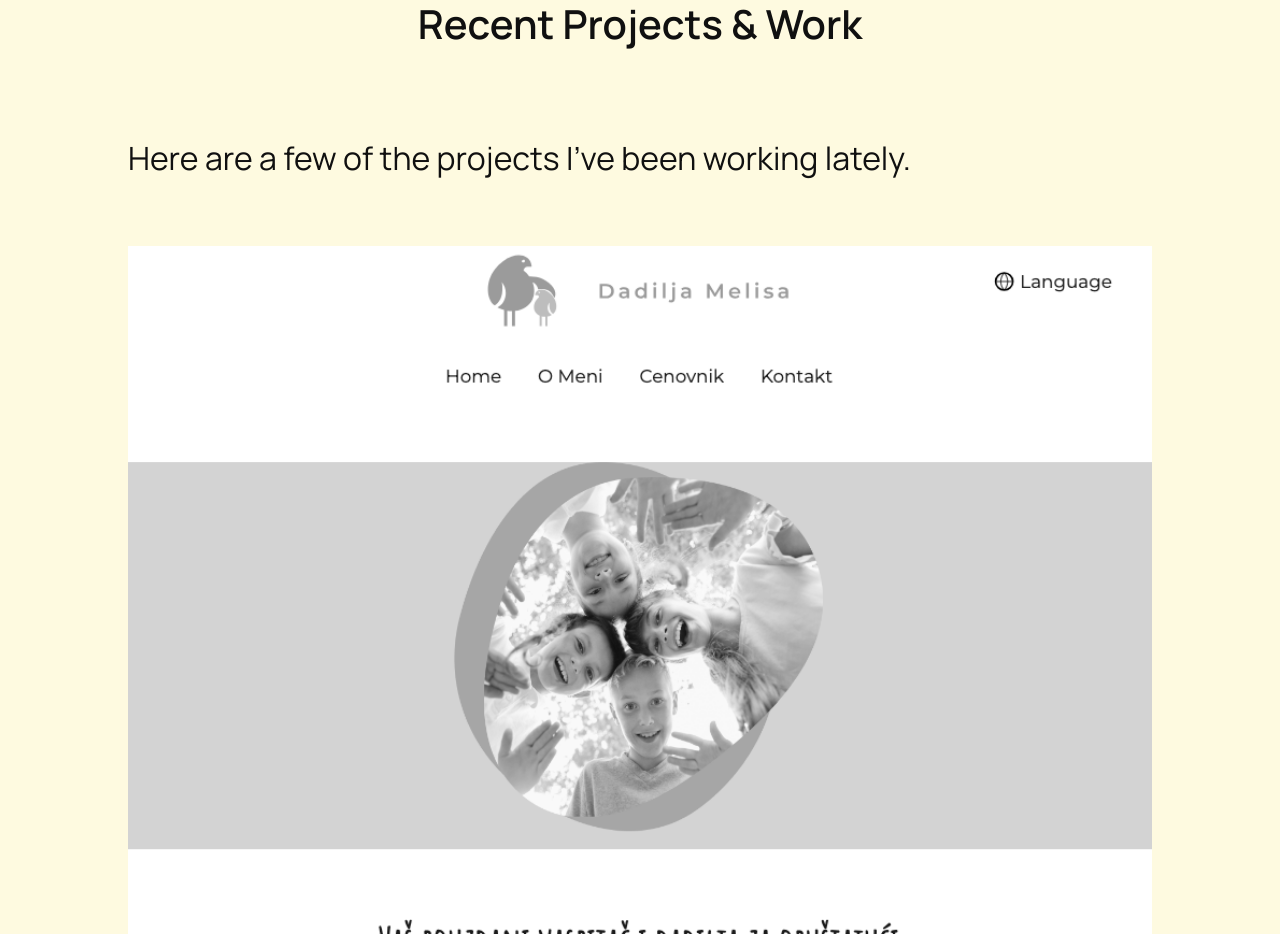
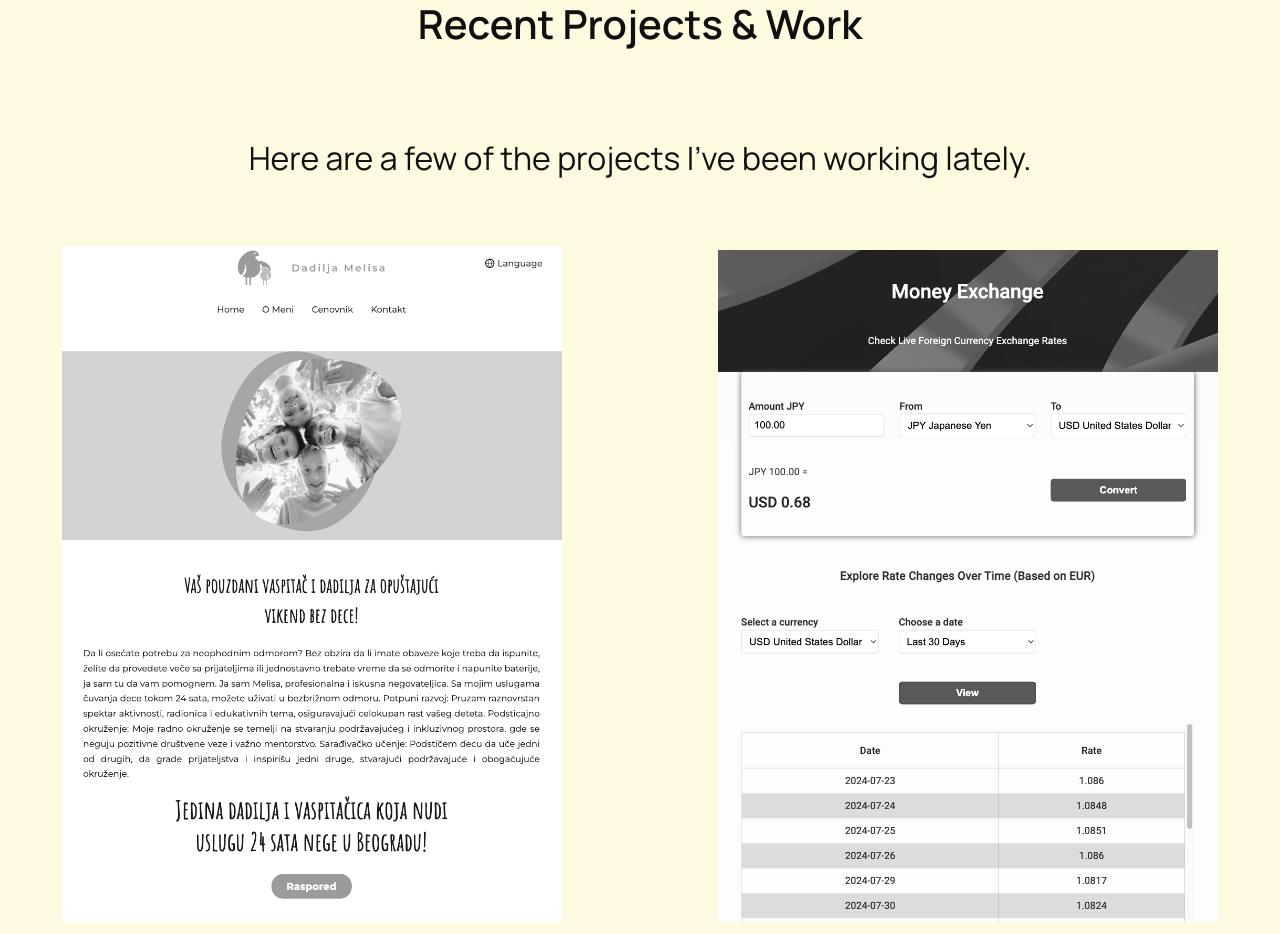
Before and after one commit to CarolANikolic/portfolio, a Next.js app: page / in a window 1280 px wide. Shown: the part 1580-2514 px from the top of the page. Built offline with nearby package versions, Linux system fonts and the light colour scheme.

Commit message:
style: adjust portfolio items in two columns for bigger screens.

```diff
--- a/components/PortfolioSection/index.js
+++ b/components/PortfolioSection/index.js
@@ -20,7 +20,7 @@ import styles from "./index.module.css";
 export default function PortfolioSection() {
     return (
         <section className={styles.portfolioSection}>
-            <div className={styles.portfolioContainer}>
+            <div className={styles.portfolioTitlesContainer}>
                 <TitleAndText
                 title="h2"
                 titleContent="Recent Projects & Work"
@@ -33,13 +33,13 @@ export default function PortfolioSection() {
                 <TitleAndText
                 title=""
                 text="Here are a few of the projects I’ve been working lately."
-                alignment="left"
+                alignment="center"
                 color="regularBlack"
                 fontSize="medium"
                 />
             </div>
 
-            <div>
+            <div className={styles.portfolioItemsContainer}>
                 <PortfolioItem
                 hrefLink="https://www.google.com/"
                 imageColor={dadiljaMelisaColor}
--- a/components/PortfolioSection/index.module.css
+++ b/components/PortfolioSection/index.module.css
@@ -2,9 +2,19 @@
     background-color: var(--yellow);
 }
 
-.portfolioContainer {
+.portfolioTitlesContainer {
     display: grid;
     gap: 1rem;
     width: 80%;
     margin: 0 auto;
 }
+
+@media screen and (min-width: 1024px) {
+    .portfolioItemsContainer {
+        align-items: center;
+        display: grid;
+        grid-template-columns: repeat(2, 1fr);
+        gap: 2rem;
+        justify-items: center;
+    }
+}
```
